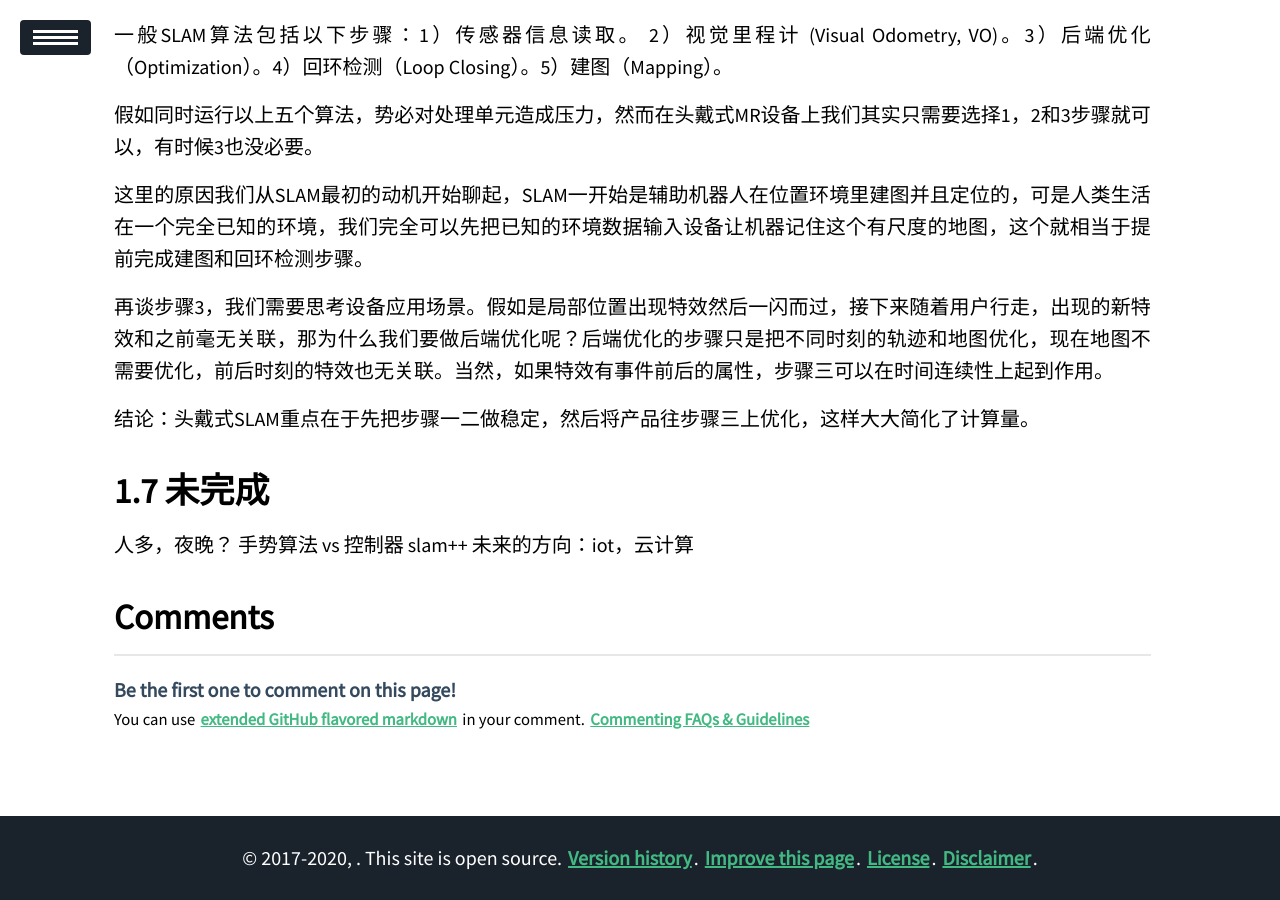
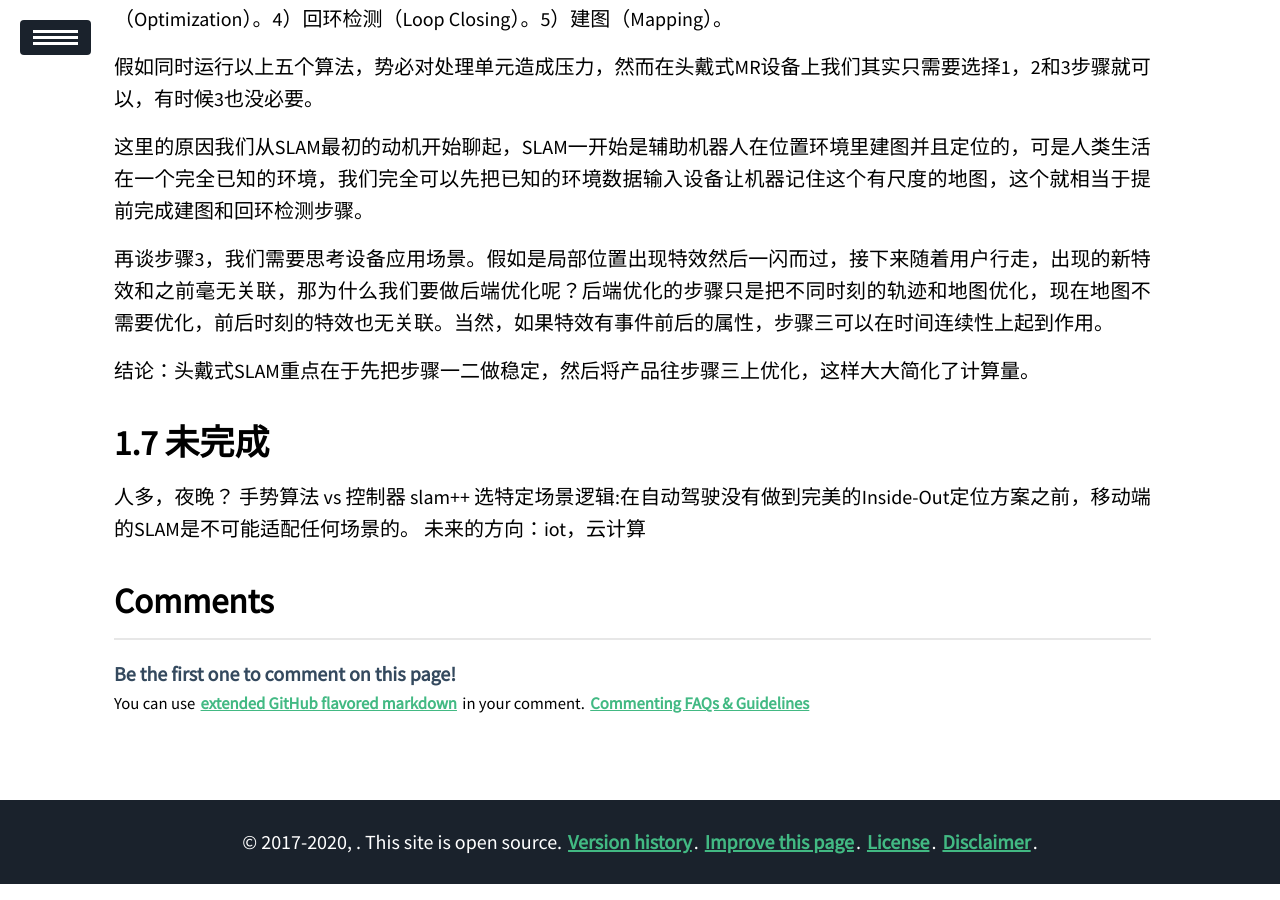
Before and after one commit to Hummmm/hummmm.github.io, a Jekyll site: the page built from _posts/2020-03-01-mobilear/2020-03-01-mobilear.md, in a window 1280 px wide and 900 px high, scrolled down 3492 px. Built offline with Jekyll 4.4.1, drawn with Linux system fonts in a browser that asks for light colours; our own code applies the rules of GitHub Pages for plain Markdown files; a script that is not in the unit is left out; some of the changed text lies outside the part shown.

Commit message:
Update 2020-03-01-mobilear.md

```diff
--- a/_posts/2020-03-01-mobilear/2020-03-01-mobilear.md
+++ b/_posts/2020-03-01-mobilear/2020-03-01-mobilear.md
@@ -75,4 +75,5 @@ IMU+slam方案，理论上来说IMU提供了冗余的运动信息，通过数据
 人多，夜晚？
 手势算法 vs 控制器
 slam++
+选特定场景逻辑:在自动驾驶没有做到完美的Inside-Out定位方案之前，移动端的SLAM是不可能适配任何场景的。
 未来的方向：iot，云计算
```
Also changed, not shown: other parts of _posts/2020-03-01-mobilear/2020-03-01-mobilear.md (+1 -1 lines).
